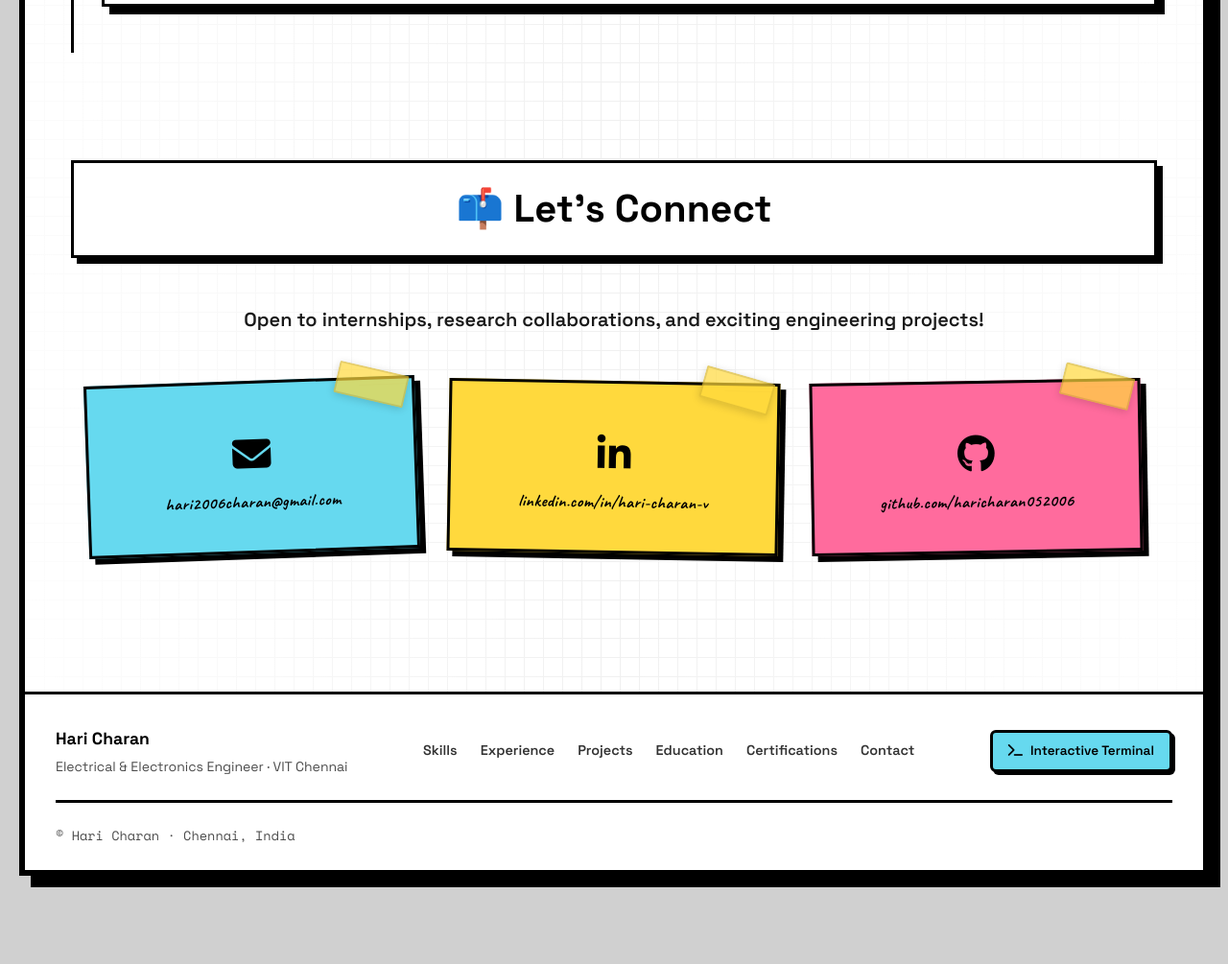
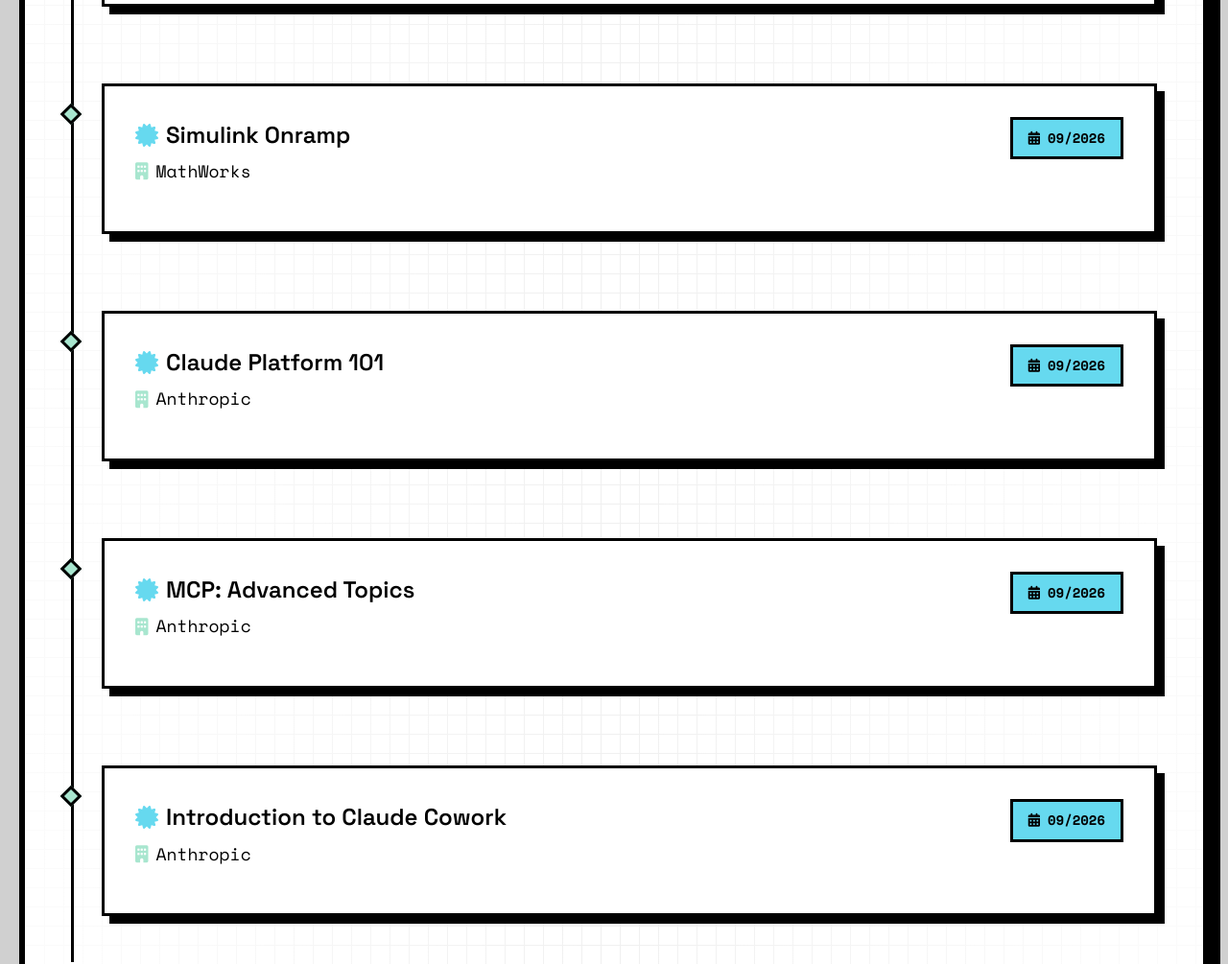
Before and after one commit to haricharan052006/portfolio_final, a plain HTML site: page index.html in a window 1280 px wide. Shown: the part 8220-9225 px from the top of the page at 96% size. Before the commit the page ends 9173 px from the top, so only its background shows below. Drawn offline with nearby package versions, Linux system fonts and the light colour scheme; a web font is replaced by a local one.

Commit message:
fix: add missing certification cards to index.html

```diff
--- a/index.html
+++ b/index.html
@@ -886,6 +886,106 @@
             </div>
           </div>
 
+          <!-- Certification 4: MathWorks -->
+          <div class="timeline-item section fade-in">
+            <div class="timeline-marker"></div>
+            <div class="card timeline-content">
+              <div class="job-header">
+                <div>
+                  <div class="job-title">
+                    <i class="fas fa-certificate"></i>
+                    Simulink Onramp
+                  </div>
+                  <div class="company">
+                    <i class="fas fa-building"></i>
+                    MathWorks
+                  </div>
+                </div>
+                <div>
+                  <span class="badge">
+                    <i class="fas fa-calendar-alt"></i>
+                    09/2026
+                  </span>
+                </div>
+              </div>
+            </div>
+          </div>
+
+          <!-- Certification 5: Anthropic -->
+          <div class="timeline-item section fade-in">
+            <div class="timeline-marker"></div>
+            <div class="card timeline-content">
+              <div class="job-header">
+                <div>
+                  <div class="job-title">
+                    <i class="fas fa-certificate"></i>
+                    Claude Platform 101
+                  </div>
+                  <div class="company">
+                    <i class="fas fa-building"></i>
+                    Anthropic
+                  </div>
+                </div>
+                <div>
+                  <span class="badge">
+                    <i class="fas fa-calendar-alt"></i>
+                    09/2026
+                  </span>
+                </div>
+              </div>
+            </div>
+          </div>
+
+          <!-- Certification 6: Anthropic -->
+          <div class="timeline-item section fade-in">
+            <div class="timeline-marker"></div>
+            <div class="card timeline-content">
+              <div class="job-header">
+                <div>
+                  <div class="job-title">
+                    <i class="fas fa-certificate"></i>
+                    MCP: Advanced Topics
+                  </div>
+                  <div class="company">
+                    <i class="fas fa-building"></i>
+                    Anthropic
+                  </div>
+                </div>
+                <div>
+                  <span class="badge">
+                    <i class="fas fa-calendar-alt"></i>
+                    09/2026
+                  </span>
+                </div>
+              </div>
+            </div>
+          </div>
+
+          <!-- Certification 7: Anthropic -->
+          <div class="timeline-item section fade-in">
+            <div class="timeline-marker"></div>
+            <div class="card timeline-content">
+              <div class="job-header">
+                <div>
+                  <div class="job-title">
+                    <i class="fas fa-certificate"></i>
+                    Introduction to Claude Cowork
+                  </div>
+                  <div class="company">
+                    <i class="fas fa-building"></i>
+                    Anthropic
+                  </div>
+                </div>
+                <div>
+                  <span class="badge">
+                    <i class="fas fa-calendar-alt"></i>
+                    09/2026
+                  </span>
+                </div>
+              </div>
+            </div>
+          </div>
+
         </div>
       </div>
     </div>
```
